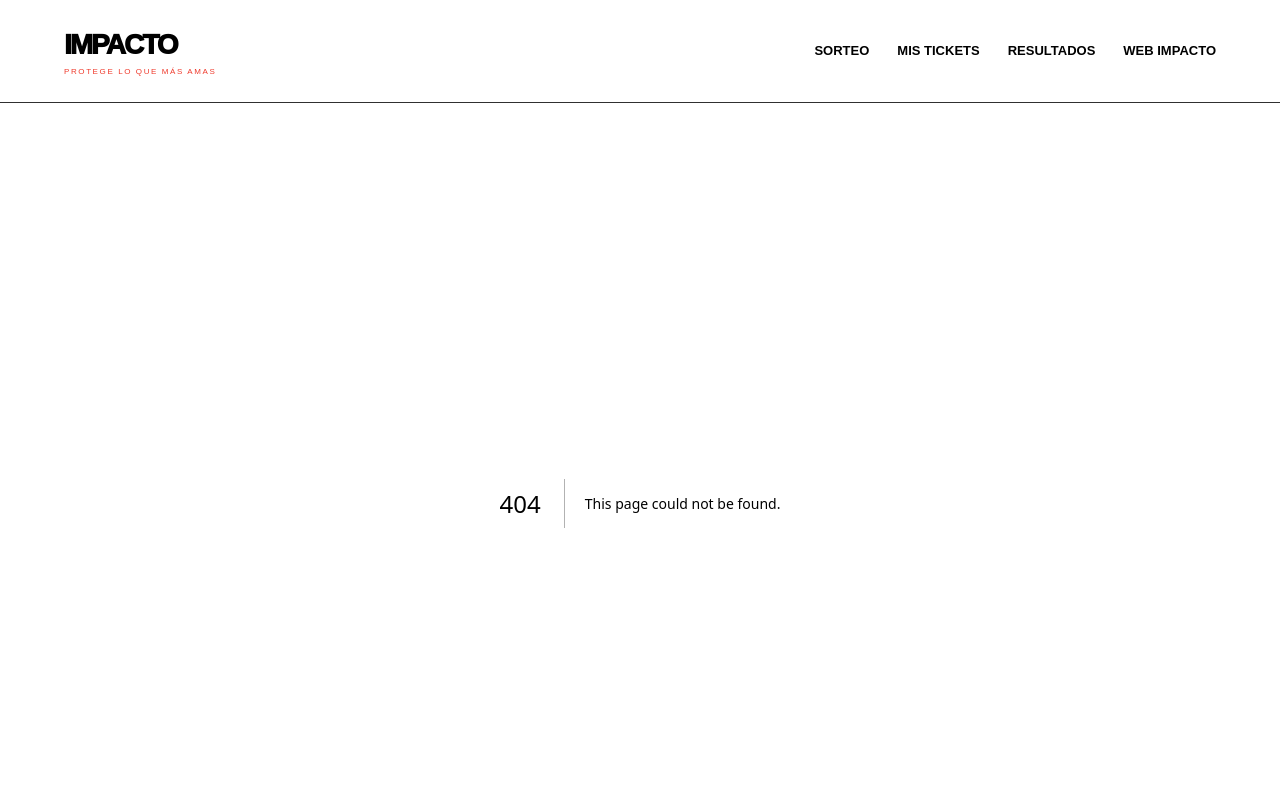
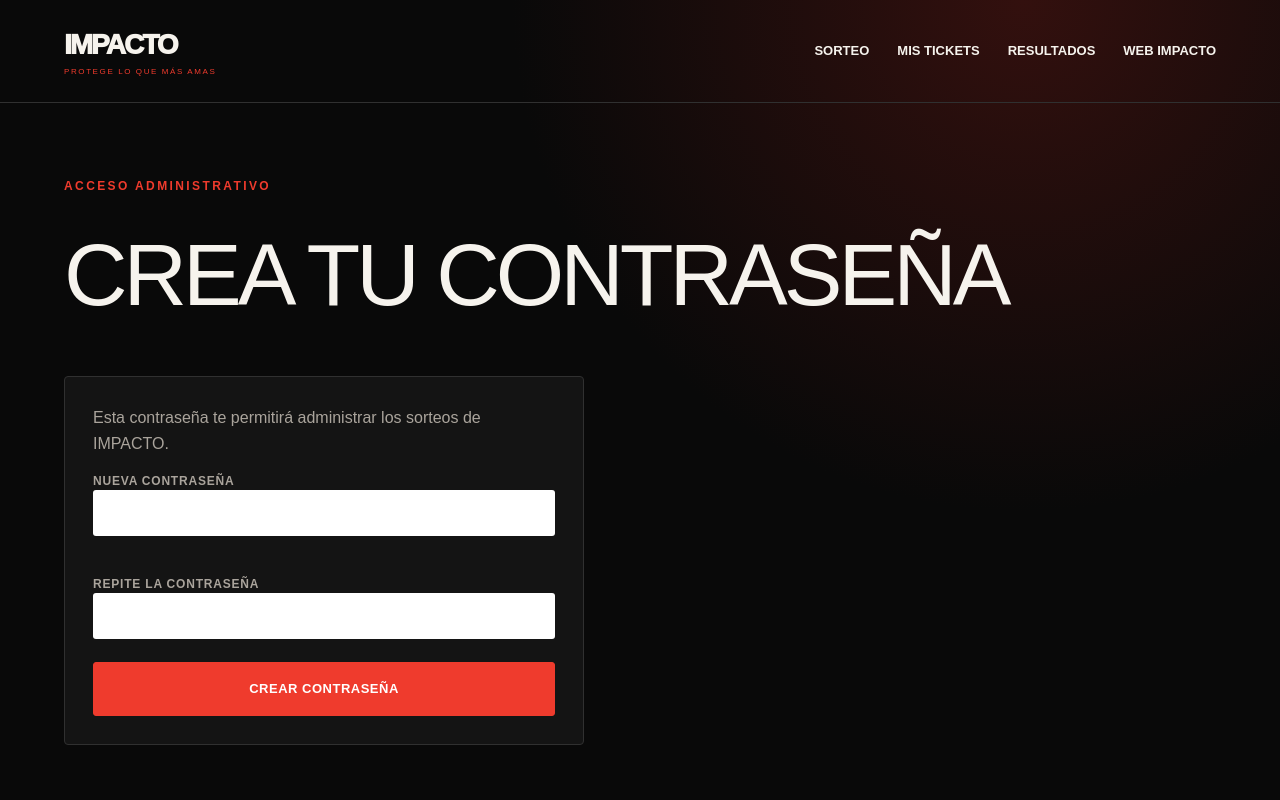
Before and after one commit to aircristobalbuzon-maker/impacto-sorteos, a Next.js app: page /auth/setup-password in a window 1280 px wide. Before the commit this address had no page. Shown: the top 800 px of the page. Built offline with nearby package versions, Linux system fonts and the light colour scheme; no server answers.

Commit message:
feat: add admin invitation password setup

```diff
--- /dev/null
+++ b/app/auth/setup-password/page.tsx
@@ -0,0 +1,46 @@
+'use client'
+
+import { FormEvent, useMemo, useState } from 'react'
+import { createClient } from '@supabase/supabase-js'
+import { useRouter } from 'next/navigation'
+
+const supabaseUrl = process.env.NEXT_PUBLIC_SUPABASE_URL || 'https://bgqdjlbfucavavdhanxm.supabase.co'
+const supabaseAnonKey = process.env.NEXT_PUBLIC_SUPABASE_ANON_KEY || 'eyJhbGciOiJIUzI1NiIsInR5cCI6IkpXVCJ9.eyJpc3MiOiJzdXBhYmFzZSIsInJlZiI6ImJncWRqbGJmdWNhdmF2ZGhhbnhtIiwicm9sZSI6ImFub24iLCJpYXQiOjE3OTAwNzc4MzksImV4cCI6MjEwNTY1MzgzOX0.T5KklEUHS2RWq8U8Qw7E5B3aBUenTb6pG8zU-WiakYw'
+
+export default function SetupPasswordPage() {
+  const router = useRouter()
+  const supabase = useMemo(() => createClient(supabaseUrl, supabaseAnonKey), [])
+  const [password, setPassword] = useState('')
+  const [confirm, setConfirm] = useState('')
+  const [message, setMessage] = useState('')
+  const [saving, setSaving] = useState(false)
+
+  async function submit(event: FormEvent) {
+    event.preventDefault()
+    if (password.length < 8) return setMessage('La contraseña debe tener al menos 8 caracteres.')
+    if (password !== confirm) return setMessage('Las contraseñas no coinciden.')
+    setSaving(true)
+    setMessage('')
+    const { error } = await supabase.auth.updateUser({ password })
+    setSaving(false)
+    if (error) {
+      setMessage('El enlace venció o no es válido. Solicita una nueva invitación.')
+      return
+    }
+    router.replace('/acceso-admin?password=created')
+  }
+
+  return <main className="page">
+    <span className="eyebrow">ACCESO ADMINISTRATIVO</span>
+    <h1>CREA TU CONTRASEÑA</h1>
+    <section className="card" style={{maxWidth:520}}>
+      <p className="muted">Esta contraseña te permitirá administrar los sorteos de IMPACTO.</p>
+      <form onSubmit={submit} style={{display:'grid',gap:16}}>
+        <label>Nueva contraseña<input type="password" autoComplete="new-password" value={password} onChange={e=>setPassword(e.target.value)} required minLength={8}/></label>
+        <label>Repite la contraseña<input type="password" autoComplete="new-password" value={confirm} onChange={e=>setConfirm(e.target.value)} required minLength={8}/></label>
+        {message && <p>{message}</p>}
+        <button className="primary" type="submit" disabled={saving}>{saving?'GUARDANDO…':'CREAR CONTRASEÑA'}</button>
+      </form>
+    </section>
+  </main>
+}
```
